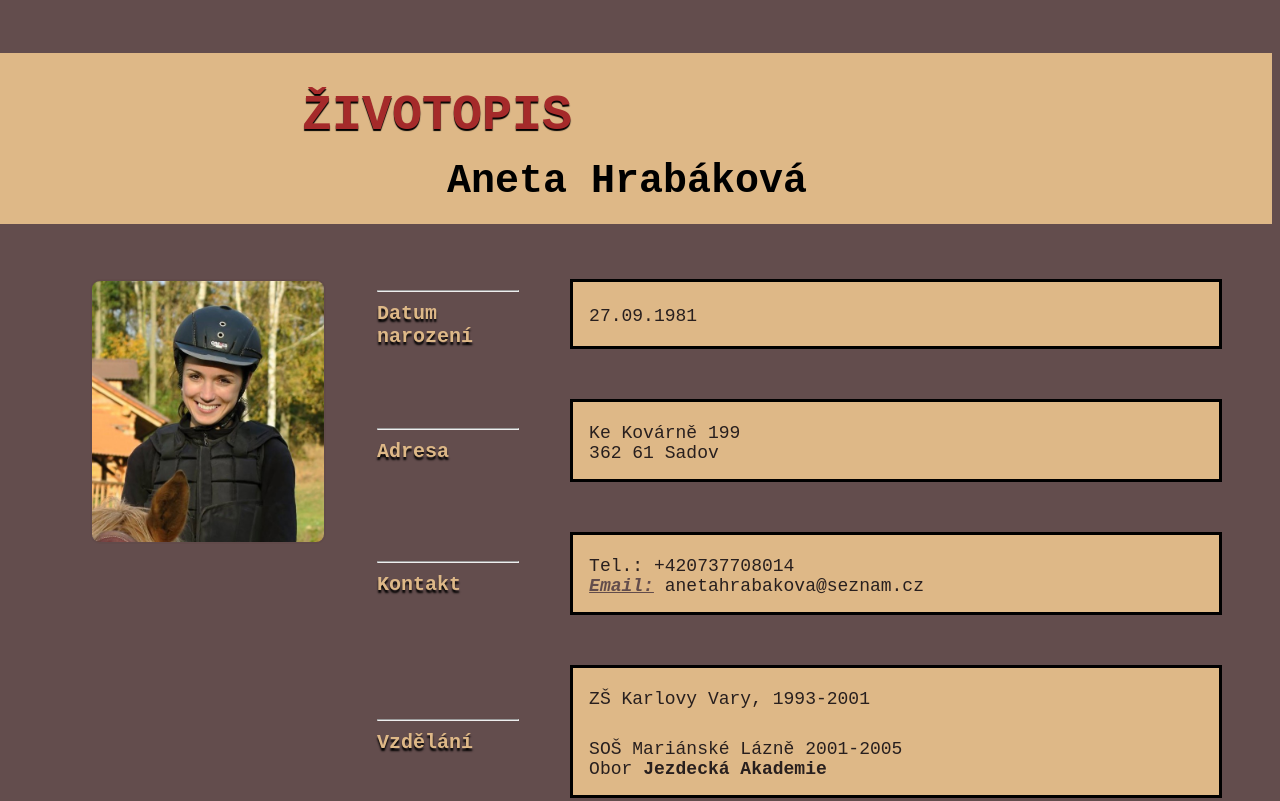
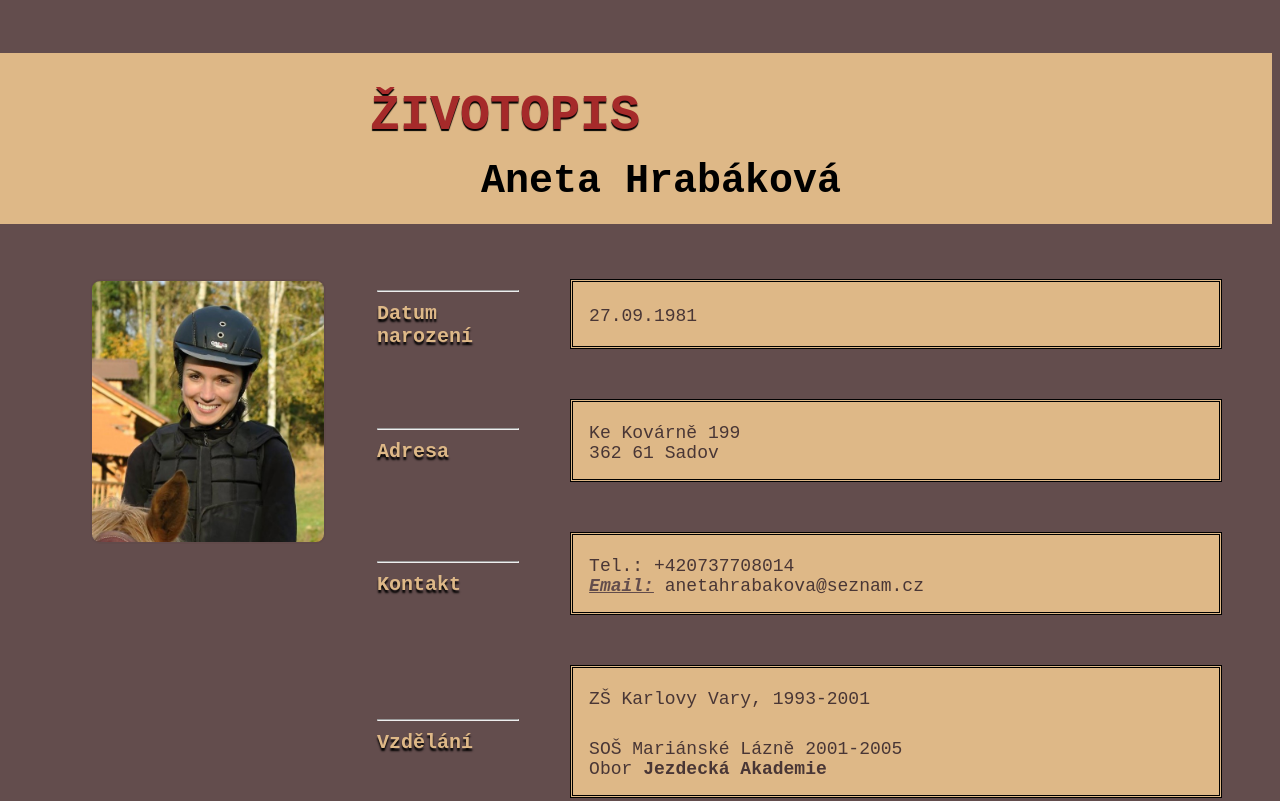
Before and after one commit to AnetaHrabakova/Zivotopis, a plain HTML site: page index.html in a window 1280 px wide. Shown: the top 801 px of the page. Drawn offline with Linux system fonts and the light colour scheme.

Commit message:
Zmena ramecku

```diff
--- a/style.css
+++ b/style.css
@@ -17,6 +17,9 @@ header {
     float: right;
 }
 
+.uvod {
+    width: 100%;
+}
 
 h1 {
     color: brown;
@@ -69,7 +72,7 @@ td {
     background-color: burlywood;
     text-align-last: auto;
     text-align: left;
-    border: solid
+    border-style: double;
 }
 
 
@@ -82,7 +85,7 @@ p {
     margin: 5px;
     padding-top: 5px;
     padding-right: 200px;
-    color: rgba(37, 28, 28, 0.986);
+    color: rgba(70, 52, 52, 0.986);
     text-align: left;
     font-size: 18px;
 }
```
